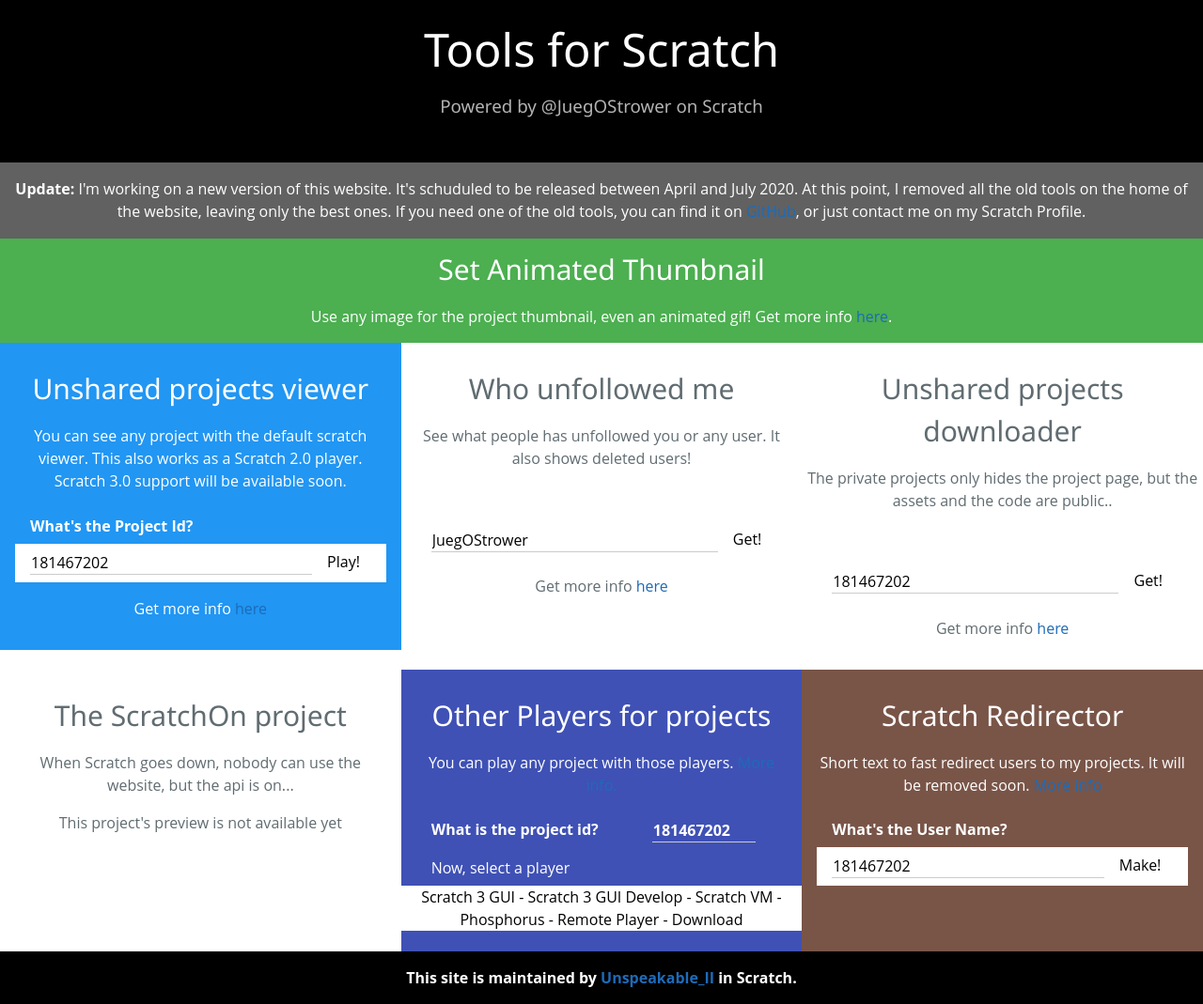
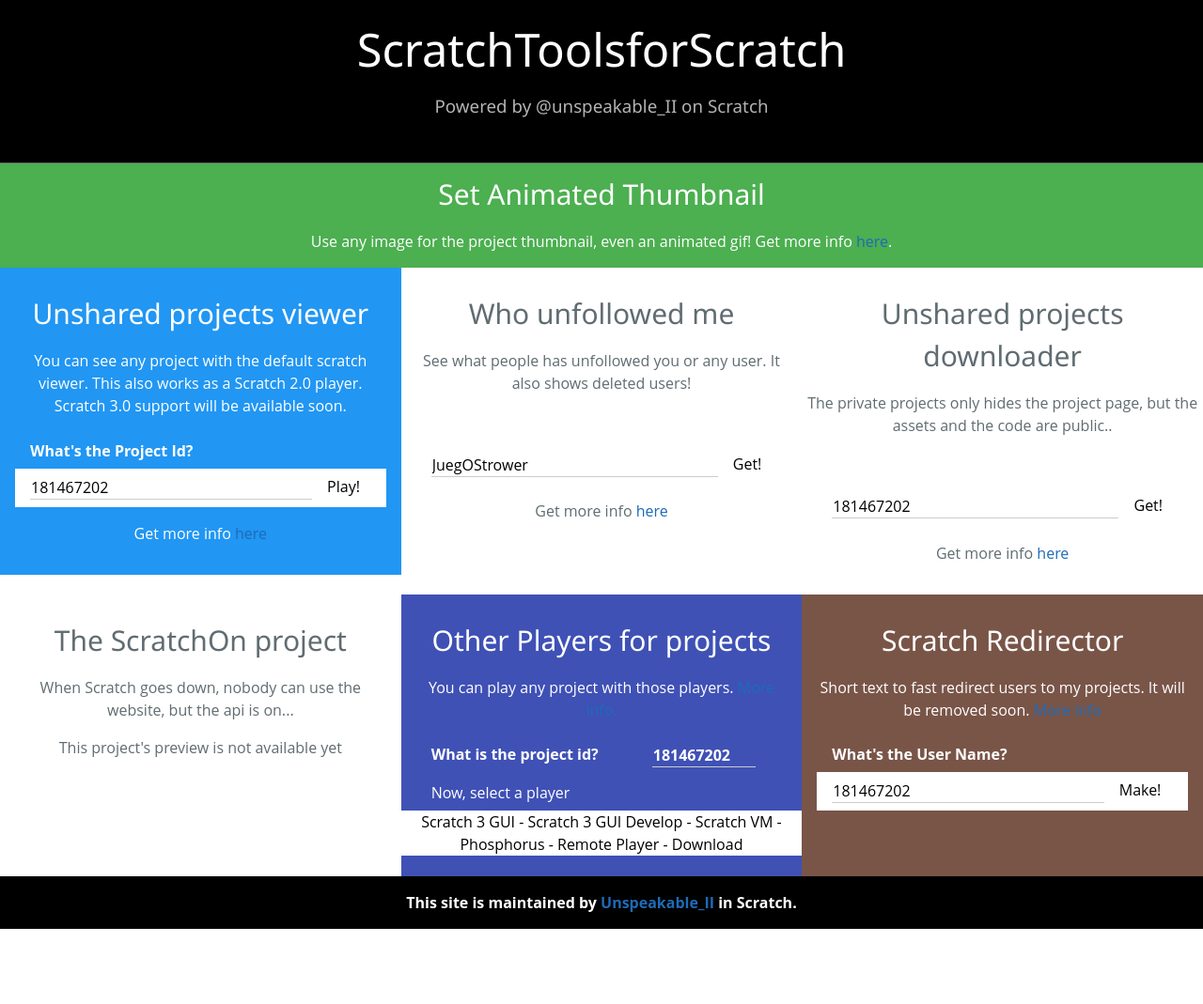
Before and after one commit to scratchtoolsforscratch/scratchtoolsforscratch, a Jekyll site: the page index.html, which Jekyll copies as it is, in a window 1280 px wide. Shown: the whole page at 94% size. Built offline with Jekyll 4.4.1, drawn with Linux system fonts in a browser that asks for light colours; nearby versions of some CDN libraries; library files that are not in the unit come from our copies; comment, search, counter and statistics services are not loaded; after the commit the page ends 989 px from its top, so only the background shows below that.

Commit message:
Update index.html

```diff
--- a/index.html
+++ b/index.html
@@ -55,13 +55,12 @@
   </head>
   <body>
     <section class="w3-center w3-container w3-black w3-padding-16">
-      <h1 class="project-name">Tools for Scratch</h1>
-      <h2 class="project-tagline">Powered by @JuegOStrower on Scratch</h2>
+      <h1 class="project-name">ScratchToolsforScratch</h1>
+      <h2 class="project-tagline">Powered by @unspeakable_II on Scratch</h2>
     </section>
     <div class="w3-dark-gray w3-container">
       <div class="w3-padding-8 w3-center">
-        <p><b>Update:</b> I'm working on a new version of this website. It's schuduled to be released between April and July 2020. At this point, I removed all the old tools on the home of the website, leaving only the best ones. If you need one of the old tools, you can find it on <a href="https://github.com/juegostrower/juegostrower.github.io/">GitHub</a>, or just contact me on my Scratch Profile.</p>
-      </div>
+    </div>
     </div>
     <div class="w3-green w3-container w3-center w3-container w3-padding-8">
 	<h2>Set Animated Thumbnail</h2>
```
